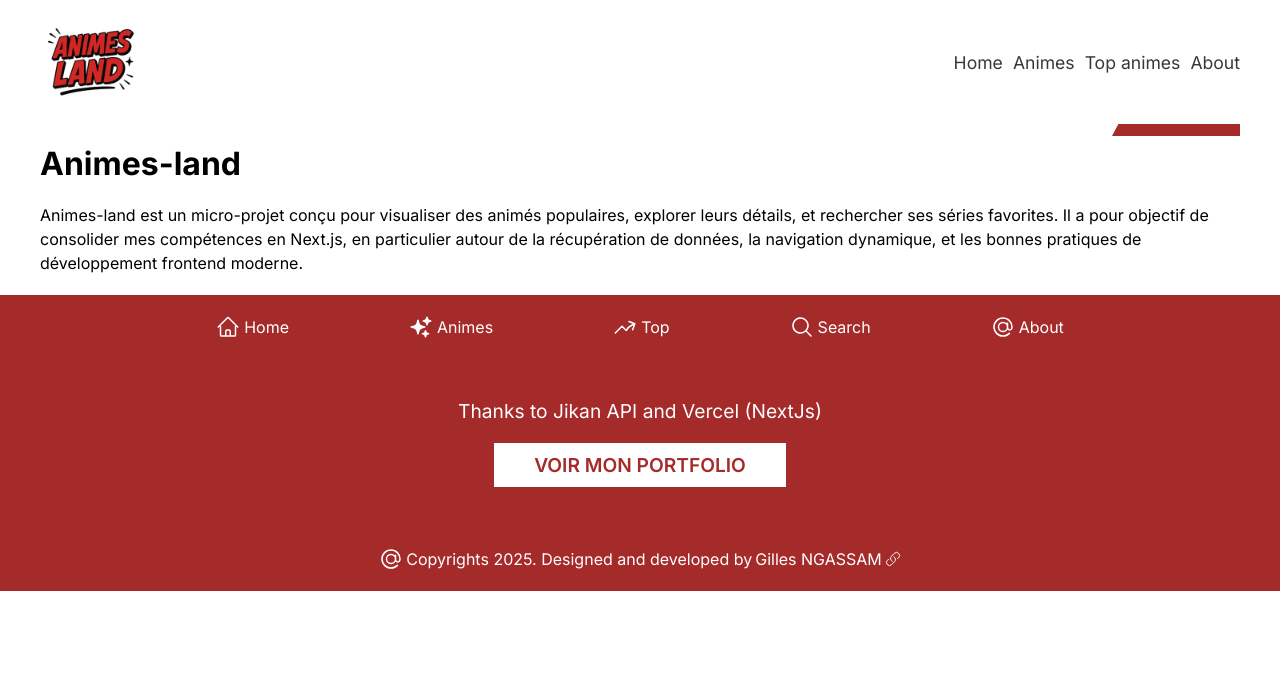
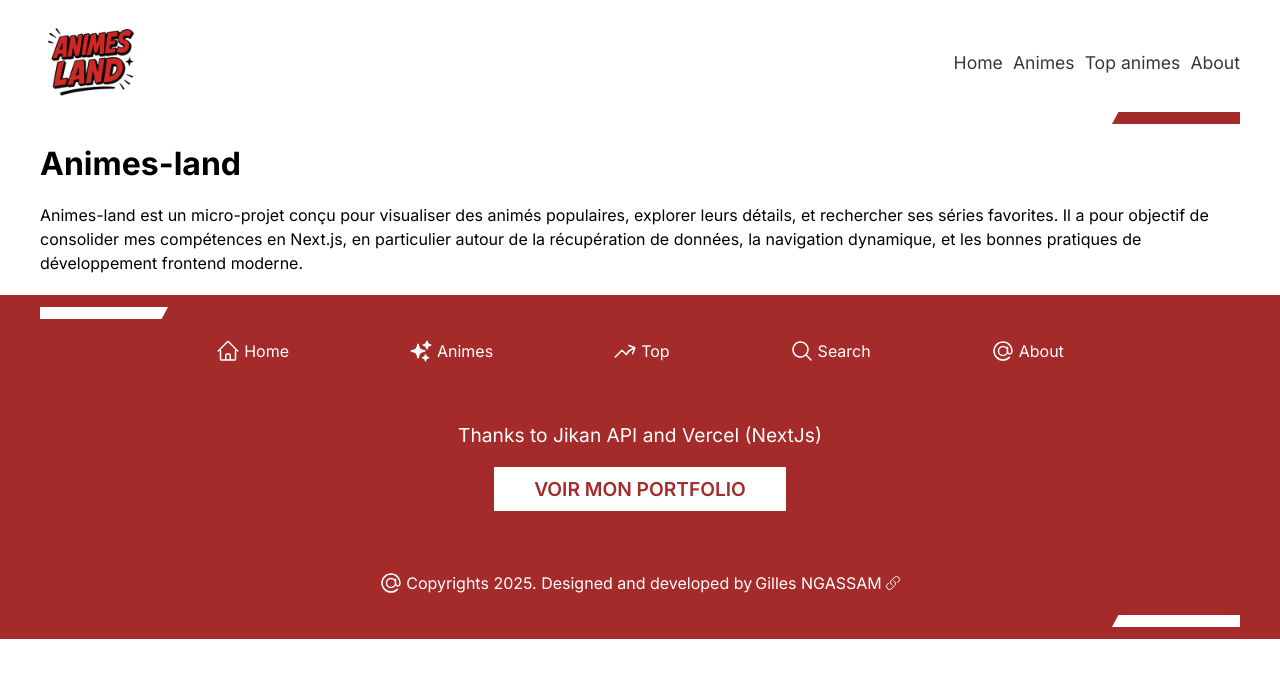
Before and after one commit to NanmegniNgassam/animes-land, a Next.js app: page / in a window 1280 px wide. Shown: the top 678 px of the page. Built offline with nearby package versions, Linux system fonts and the light colour scheme.

Commit message:
Dev: Phishing all Footer skeleton out

```diff
--- a/src/app/components/footer/Footer.tsx
+++ b/src/app/components/footer/Footer.tsx
@@ -31,9 +31,9 @@ const Footer = () => {
       <div className={styles.referencesWrapper}>
         <p>
           <span>Thanks to </span>
-          <Link href="https://jikan.moe/">Jikan API</Link>
+          <Link href="https://jikan.moe/" target="_blank">Jikan API</Link>
           <span> and </span>
-          <Link href="https://vercel.com/home">Vercel (NextJs)</Link>
+          <Link href="https://vercel.com/home" target="_blank">Vercel (NextJs)</Link>
         </p>
         <Link href="https://gilles-ngassam.pisoftlite.com/" className={styles.btn} target="_blank">VOIR MON PORTFOLIO</Link>
       </div>
--- a/src/app/components/footer/footer.module.css
+++ b/src/app/components/footer/footer.module.css
@@ -1,10 +1,30 @@
 .footerContainer {
+  position: relative;
   display: flex;
   flex-direction: column;
   gap: 60px;
-  padding: 20px 40px;
+  padding: 44px 40px;
   background-color: brown;
   color: white;
+}
+.footerContainer::before {
+  position: absolute;
+  content: '';
+  width: 10%;
+  top: 12px;
+  height: 12px;
+  background-color: white;
+  clip-path: polygon(0% 0%, 100% 0%, 95% 100%, 0% 100%);
+}
+.footerContainer::after {
+  position: absolute;
+  content: '';
+  width: 10%;
+  bottom: 12px;
+  right: 40px;
+  height: 12px;
+  background-color: white;
+  clip-path: polygon(5% 0%, 100% 0%, 100% 100%, 0% 100%);
 }
 
 .footerContainer .linksWrapper {
--- a/src/app/components/header/header.module.css
+++ b/src/app/components/header/header.module.css
@@ -10,7 +10,7 @@
 .headerContainer::after {
   content: "";
   position: absolute;
-  bottom: -12px;
+  bottom: 0;
   right: 40px;
   width: 10%;
   height: 12px;
```
